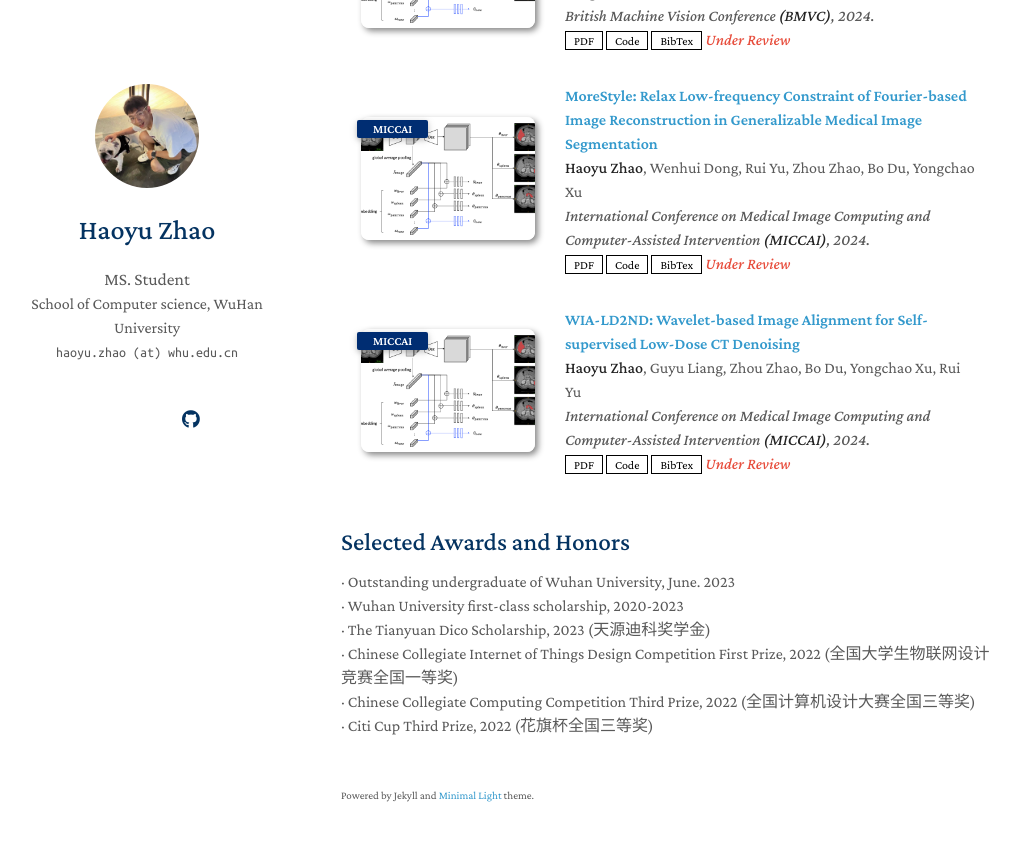
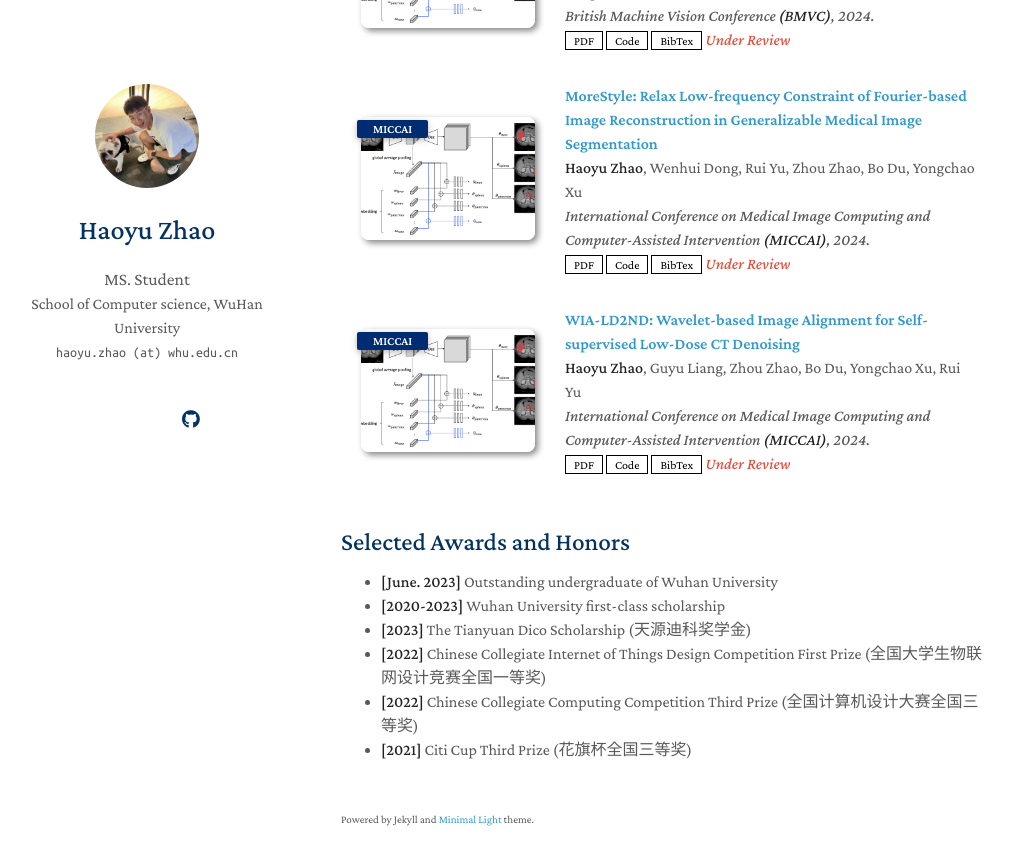
Before and after one commit to zhaohaoyu376/zhaohaoyu376.github.io, a Jekyll site: the page built from index.md, in a window 1280 px wide and 900 px high, scrolled down 783 px. Shown: the top 865 px of the window, without its empty margins (129-1149 px from the left). Built offline with Jekyll 4.4.1, drawn with Linux system fonts in a browser that asks for light colours; nearby versions of some CDN libraries; a style sheet for code colours, icons or effects is not loaded; our own code applies the rules of GitHub Pages for plain Markdown files.

Commit message:
Update index.md

```diff
--- a/index.md
+++ b/index.md
@@ -18,9 +18,9 @@ Medical Image Analysis: image segmentation, image reconstruction
 {% include_relative _includes/publications.md %}
 
 ## Selected Awards and Honors
-· Outstanding undergraduate of Wuhan University, June. 2023
-· Wuhan University first-class scholarship, 2020-2023
-· The Tianyuan Dico Scholarship, 2023 (天源迪科奖学金)
-· Chinese Collegiate Internet of Things Design Competition First Prize, 2022 (全国大学生物联网设计竞赛全国一等奖)
-· Chinese Collegiate Computing Competition Third Prize, 2022 (全国计算机设计大赛全国三等奖)
-· Citi Cup Third Prize, 2022 (花旗杯全国三等奖)
+- **[June. 2023]** Outstanding undergraduate of Wuhan University
+- **[2020-2023]** Wuhan University first-class scholarship
+- **[2023]** The Tianyuan Dico Scholarship (天源迪科奖学金)
+- **[2022]** Chinese Collegiate Internet of Things Design Competition First Prize (全国大学生物联网设计竞赛全国一等奖)
+- **[2022]** Chinese Collegiate Computing Competition Third Prize (全国计算机设计大赛全国三等奖)
+- **[2021]** Citi Cup Third Prize (花旗杯全国三等奖)
```
